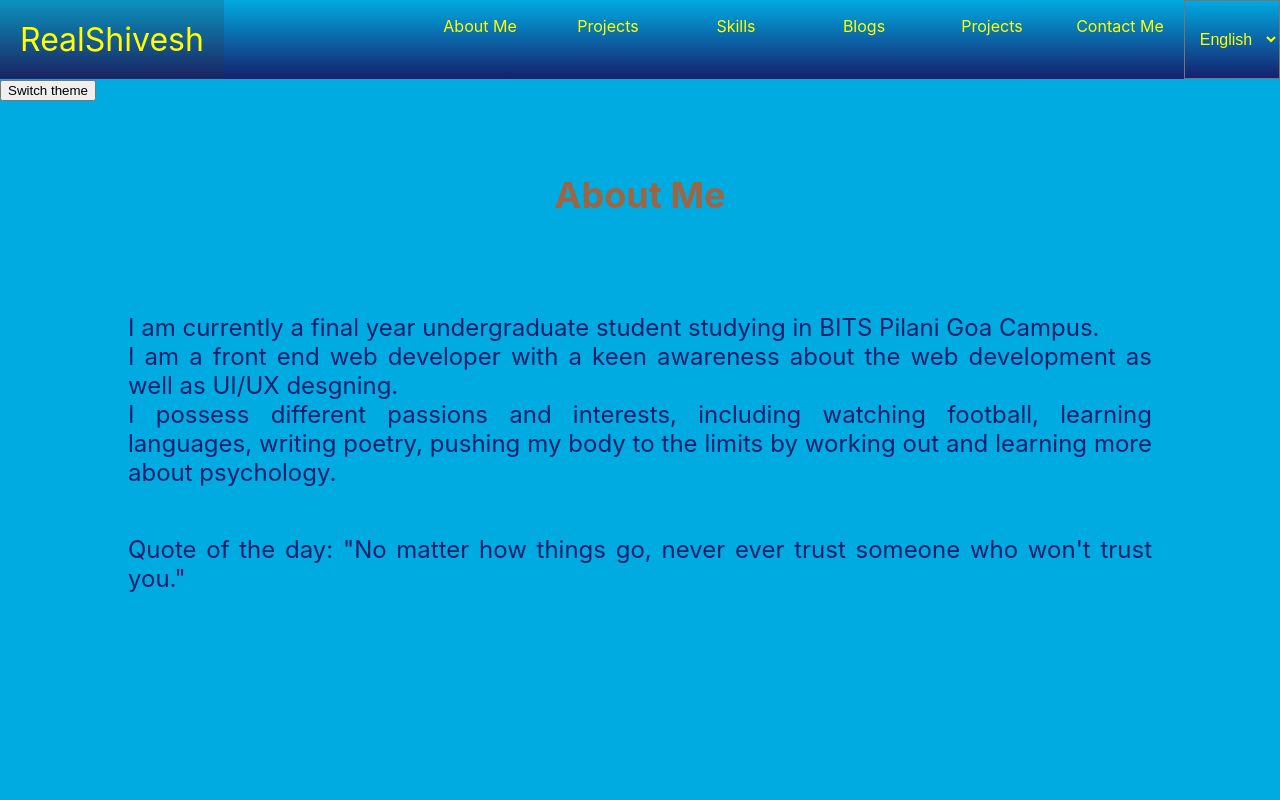
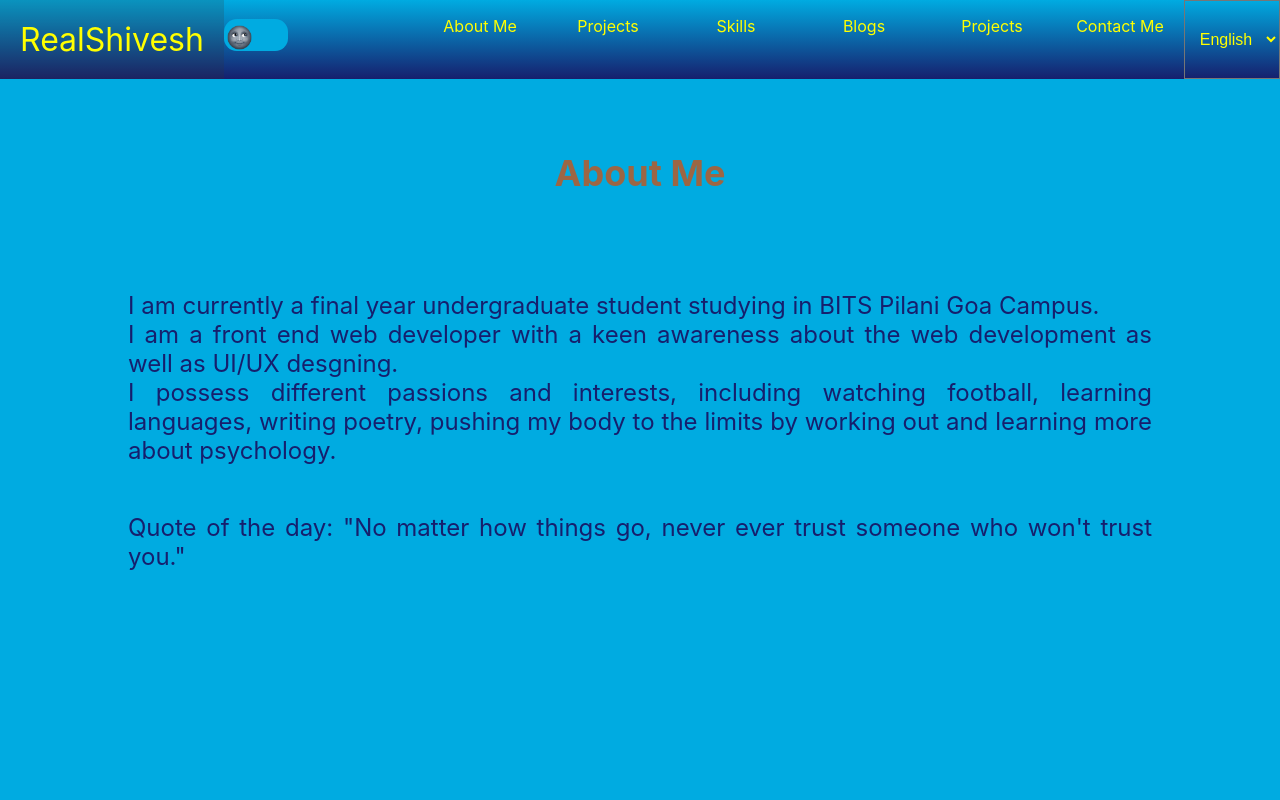
Before and after one commit to RealShivesh/portfolio, a React (Create React App) app: page / in a window 1280 px wide. Shown: the top 800 px of the page. Built offline with nearby package versions, Linux system fonts and the light colour scheme.

Commit message:
adds toggle switch with moon emojis

```diff
--- a/src/App.js
+++ b/src/App.js
@@ -9,11 +9,13 @@ import {
   Projects,
   Skills,
 } from './components'
+import { ToggleSwitch } from './components/ToggleSwitch'
 import { GlobalStyles } from './styles/GlobalStyles'
 import { darkTheme, lightTheme } from './styles/Themes'
 
 function App() {
   const [theme, setTheme] = useState('light')
+
   const themeToggler = () => {
     theme === 'light' ? setTheme('dark') : setTheme('light')
   }
@@ -21,9 +23,11 @@ function App() {
   return (
     <ThemeProvider theme={theme === 'light' ? lightTheme : darkTheme}>
       <>
-        <GlobalStyles />
-        <Navigation />
-        <button onClick={themeToggler}>Switch theme</button>
+        <Navigation
+          theme={theme}
+          setTheme={setTheme}
+          themeToggler={themeToggler}
+        />
         <div id="about"></div>
         <About />
         <div id="skills"></div>
--- a/src/components/About.jsx
+++ b/src/components/About.jsx
@@ -19,6 +19,7 @@ export const About = () => {
             Quote of the day: "No matter how things go, never ever trust someone
             who won't trust you."
           </Paragraph>
+          <Paragraph></Paragraph>
         </Section>
       </Page>
     </>
--- a/src/components/Navigation.jsx
+++ b/src/components/Navigation.jsx
@@ -9,14 +9,21 @@ import {
   NavLink,
   LanguageSelector,
 } from '../styles/Navigation.styles'
+import { ToggleSwitch } from './ToggleSwitch'
 
-export const Navigation = () => {
+export const Navigation = ({ theme, setTheme, themeToggler }) => {
   const [toggleMenu, setToggleMenu] = useState(false)
+
   return (
     <>
       <NavBar>
         <Brand>
           <BrandLink href="#home">RealShivesh</BrandLink>
+          <ToggleSwitch
+            theme={theme}
+            setTheme={setTheme}
+            themeToggler={themeToggler}
+          />
           <MenuButton
             onClick={() => {
               setToggleMenu(!toggleMenu)
--- /dev/null
+++ b/src/components/ToggleSwitch.jsx
@@ -0,0 +1,14 @@
+import BlackMoon from '../assets/images/new-moon-face.png'
+import YellowMoon from '../assets/images/full-moon-face.png'
+import { Darkmoon, Lightmoon, Switch } from '../styles/Switch.styles'
+
+export const ToggleSwitch = ({ theme, setTheme, themeToggler }) => {
+  return (
+    <>
+      <Switch onClick={themeToggler}>
+        <Darkmoon theme={theme} src={BlackMoon} alt="" />
+        <Lightmoon theme={theme} src={YellowMoon} alt="" />
+      </Switch>
+    </>
+  )
+}
--- a/src/styles/GlobalStyles.js
+++ b/src/styles/GlobalStyles.js
@@ -2,8 +2,7 @@ import { createGlobalStyle } from 'styled-components'
 
 export const GlobalStyles = createGlobalStyle`
 body{
-    background: ${({ theme }) => theme.body};
-    color: ${({ theme }) => theme.text};
+
     transition: all 0.5s linear;
 }
 `
--- /dev/null
+++ b/src/styles/Switch.styles.js
@@ -0,0 +1,23 @@
+import styled from 'styled-components'
+
+const Switch = styled.label`
+  width: 2em;
+  height: 1em;
+  border-radius: 0.4em;
+  margin: 0.6em 0;
+  background: ${(props) => props.theme.body};
+  & img {
+    width: 0.8em;
+    height: 0.8em;
+    margin: 0 0.09em;
+  }
+`
+
+const Darkmoon = styled.img`
+  visibility: ${(props) => (props.theme === 'light' ? '' : 'hidden')};
+`
+const Lightmoon = styled.img`
+  visibility: ${(props) => (props.theme === 'dark' ? '' : 'hidden')};
+`
+
+export { Switch, Darkmoon, Lightmoon }
```
Also changed, not shown: src/assets/images/full-moon-face.png (added), src/assets/images/new-moon-face.png (added).
